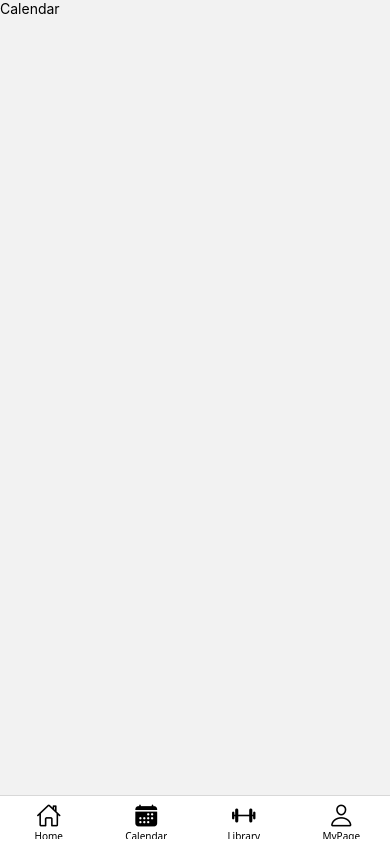
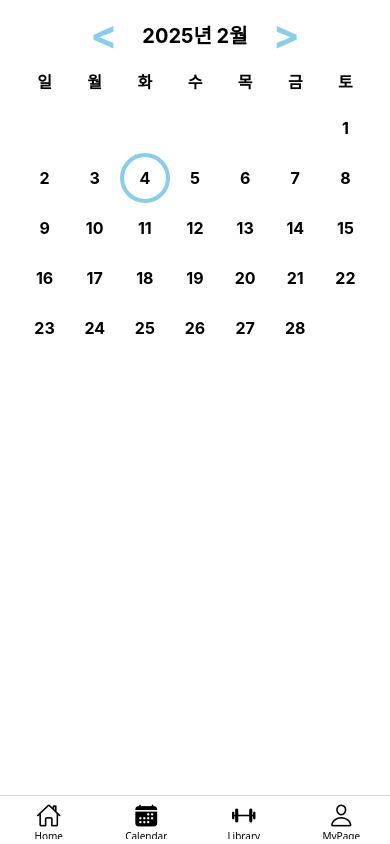
Before and after one commit to yunhyeonji/bunnit-frontend, a React Native app: screen /Calendar in a window 390 px wide. Built offline with nearby package versions, Linux system fonts and the light colour scheme.

Commit message:
[250205]yhj - Level2 - 달력 생성 - 좌우버튼 클릭시 월 변경 - 특정날짜에 포커스

```diff
--- /dev/null
+++ b/src/components/CalendarComponent.jsx
@@ -0,0 +1,186 @@
+import React, {useState} from 'react';
+import {
+  View,
+  Text,
+  StyleSheet,
+  Dimensions,
+  TouchableOpacity,
+} from 'react-native';
+import {DefaultText, TextPt20} from './PageComponent';
+
+// 화면 너비 90% 설정
+const screenWidth = Dimensions.get('window').width;
+const calendarWidth = screenWidth * 0.9;
+
+const Calendar = () => {
+  const [currentDate, setCurrentDate] = useState(new Date()); // 오늘 날짜
+  const [currentMonth, setCurrentMonth] = useState(currentDate.getMonth()); // 현재 월
+  const [currentYear, setCurrentYear] = useState(currentDate.getFullYear()); // 현재 연도
+  const [selectedDate, setSelectedDate] = useState({
+    year: currentYear,
+    month: currentMonth,
+    day: currentDate.getDate(),
+  });
+
+  // 일요일부터 시작하는 날짜 배열 계산
+  const getDaysInMonth = (year, month) => {
+    const firstDay = new Date(year, month, 1);
+    const lastDay = new Date(year, month + 1, 0);
+
+    const firstDayOfWeek = firstDay.getDay(); // 0: 일요일, 6: 토요일
+    const numberOfDays = lastDay.getDate(); // 해당 월의 마지막 날
+    const days = []; // 해당 월의 날짜
+
+    // 앞쪽 빈 공간 추가
+    for (let i = 0; i < firstDayOfWeek; i++) {
+      days.push(null);
+    }
+
+    // 날짜 추가
+    for (let i = 1; i <= numberOfDays; i++) {
+      days.push(i);
+    }
+
+    // 뒷쪽 빈 공간 추가
+    const remainingDays = 7 - (days.length % 7);
+    if (remainingDays !== 7) {
+      for (let i = 0; i < remainingDays; i++) {
+        days.push(null);
+      }
+    }
+
+    return days;
+  };
+
+  const daysInMonth = getDaysInMonth(currentYear, currentMonth);
+
+  // 요일 배열
+  const weekdays = ['일', '월', '화', '수', '목', '금', '토'];
+
+  // 월 변경 핸들러
+  const changeMonth = direction => {
+    let newMonth = currentMonth;
+    let newYear = currentYear;
+
+    if (direction === 'next') {
+      if (currentMonth === 11) {
+        newMonth = 0;
+        newYear++;
+      } else {
+        newMonth++;
+      }
+    } else if (direction === 'prev') {
+      if (currentMonth === 0) {
+        newMonth = 11;
+        newYear--;
+      } else {
+        newMonth--;
+      }
+    }
+
+    setCurrentMonth(newMonth);
+    setCurrentYear(newYear);
+  };
+
+  // 날짜 선택 핸들러
+  const handleSelectDate = day => {
+    if (day) {
+      setSelectedDate({year: currentYear, month: currentMonth, day});
+    }
+  };
+
+  return (
+    <View style={styles.container}>
+      {/* 이전, 다음 월 버튼 */}
+      <View style={styles.navigation}>
+        <TouchableOpacity onPress={() => changeMonth('prev')}>
+          <Text style={styles.navButton}>{'<'}</Text>
+        </TouchableOpacity>
+        <TextPt20>{`${currentYear}년 ${currentMonth + 1}월`}</TextPt20>
+        <TouchableOpacity onPress={() => changeMonth('next')}>
+          <Text style={styles.navButton}>{'>'}</Text>
+        </TouchableOpacity>
+      </View>
+
+      {/* 요일 표시 */}
+      <View style={styles.weekdays}>
+        {weekdays.map((day, index) => (
+          <DefaultText key={index} style={styles.weekday}>
+            {day}
+          </DefaultText>
+        ))}
+      </View>
+
+      {/* 날짜 표시 */}
+      <View style={styles.calendar}>
+        {daysInMonth.map((day, index) => {
+          const isSelected =
+            selectedDate.year === currentYear &&
+            selectedDate.month === currentMonth &&
+            selectedDate.day === day;
+
+          return (
+            <TouchableOpacity
+              key={index}
+              style={[styles.dateCell, isSelected && styles.selectedDate]}
+              onPress={() => handleSelectDate(day)}>
+              {day && <DefaultText>{day}</DefaultText>}
+            </TouchableOpacity>
+          );
+        })}
+      </View>
+    </View>
+  );
+};
+
+const styles = StyleSheet.create({
+  container: {
+    flex: 1,
+    alignItems: 'center',
+    marginTop: 10,
+  },
+  // 년, 월, 변경 버튼 부분
+  navigation: {
+    flexDirection: 'row',
+    alignItems: 'center',
+    marginBottom: 10,
+  },
+  navButton: {
+    fontSize: 40,
+    fontWeight: 'bold',
+    marginHorizontal: 25,
+    color: 'skyblue',
+  },
+  // 요일 부분
+  weekdays: {
+    flexDirection: 'row',
+    justifyContent: 'space-between',
+    width: calendarWidth,
+    marginBottom: 10,
+  },
+  weekday: {
+    width: calendarWidth / 7,
+    textAlign: 'center',
+  },
+  // 날짜 부분
+  calendar: {
+    flexWrap: 'wrap',
+    flexDirection: 'row',
+    justifyContent: 'flex-start',
+    width: calendarWidth,
+  },
+  dateCell: {
+    width: calendarWidth / 7,
+    height: 50,
+    justifyContent: 'center',
+    alignItems: 'center',
+  },
+  // 선택된 날짜
+  selectedDate: {
+    borderRadius: 50,
+    borderColor: 'skyblue',
+    borderWidth: 4,
+  },
+});
+
+export default Calendar;
--- a/src/page/Calendar.jsx
+++ b/src/page/Calendar.jsx
@@ -1,8 +1,13 @@
 import React from 'react';
-import {Text} from 'react-native';
+import {CalendarContainer} from '../components/PageComponent';
+import CalendarComponent from '../components/CalendarComponent';
 
-function Calendar(props) {
-  return <Text>Calendar</Text>;
+function Calendar() {
+  return (
+    <CalendarContainer>
+      <CalendarComponent />
+    </CalendarContainer>
+  );
 }
 
 export default Calendar;
```
